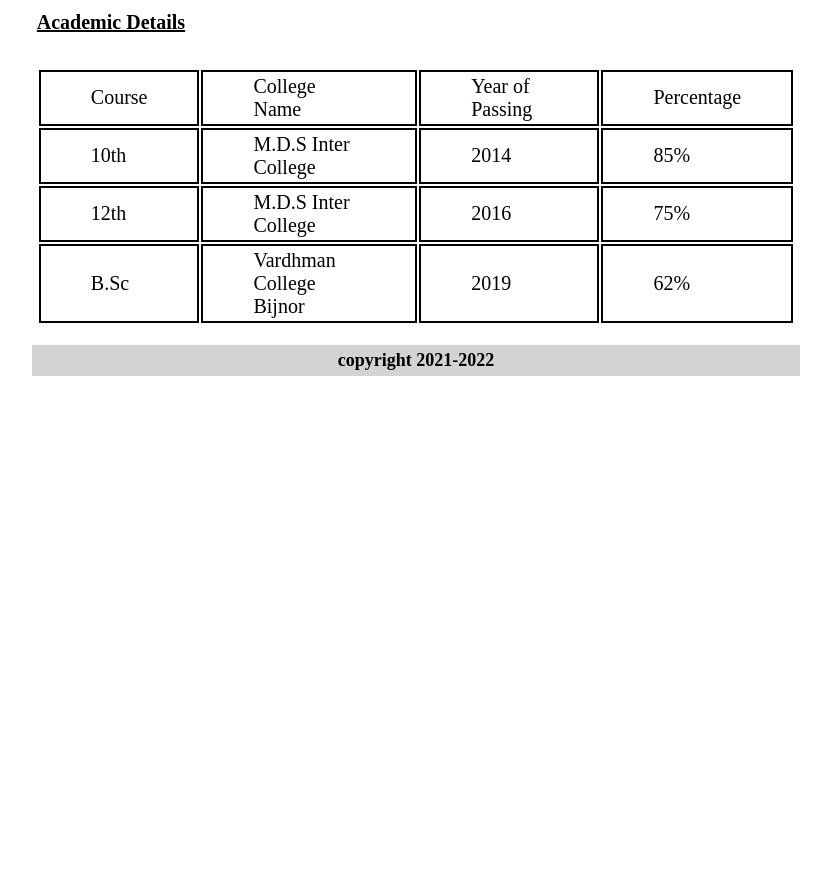
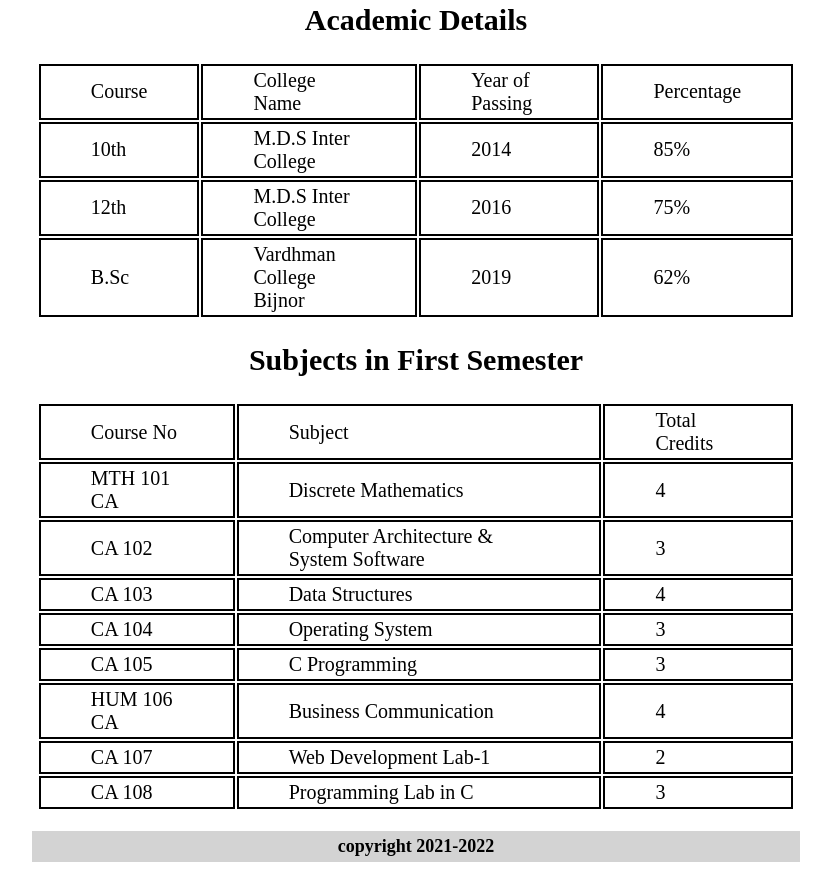
Before and after one commit to rahul-5699/rahul-5699.github.io, a plain HTML site: page first_web_assignment/about_yourself.html in a window 1280 px wide. Shown: the part 522-1404 px from the top of the page, without its empty margins (224-1055 px from the left). Before the commit the page ends 918 px from the top, so only its background shows below. Drawn offline with Linux system fonts and the light colour scheme.

Commit message:
some changes done

```diff
--- a/first_web_assignment/about_yourself.html
+++ b/first_web_assignment/about_yourself.html
@@ -25,7 +25,7 @@
         <li>Travelling</li>
     </ol>
     <div class="course">
-        <h5>Academic Details</h5>
+        <h2>Academic Details</h2>
         <table>
             <thead>
             <tr>
@@ -60,6 +60,68 @@
             </tbody>
         </table>
     </div>
+
+    <div class="course">
+        <h2>Subjects in First Semester</h2>
+        <table>
+           <thead>
+
+                <tr>
+                    <td>Course No</td>
+                     <td>Subject</td>
+                     <td>Total Credits</td>
+                 </tr>
+
+
+           </thead>
+           <tbody>
+            <tr>
+                <td>MTH 101 CA</td>
+                <td>Discrete Mathematics</td>
+                <td>4</td>
+            </tr>
+            <tr>
+               <td>CA 102</td>
+               <td>Computer Architecture & System Software</td>
+               <td>3</td>
+           </tr>
+           <tr>
+               <td>CA 103</td>
+               <td>Data Structures</td>
+               <td>4</td>
+           </tr>
+           <tr>
+               <td>CA 104</td>
+               <td>Operating System</td>
+               <td>3</td>
+           </tr>
+           <tr>
+               <td>CA 105</td>
+               <td>C Programming</td>
+               <td>3</td>
+           </tr>
+           <tr>
+               <td>HUM 106 CA</td>
+               <td>Business Communication</td>
+               <td>4</td>
+           </tr>
+           <tr>
+               <td>CA 107</td>
+               <td>Web Development Lab-1</td>
+               <td>2</td>
+           </tr>
+           <tr>
+               <td>CA 108</td>
+               <td>Programming Lab in C</td>
+               <td>3</td>
+           </tr>
+           </tbody>
+           <tfoot>
+
+           </tfoot>
+        </table>
+    </div>
+
 </main>
 
     <footer>
--- a/first_web_assignment/makeup.css
+++ b/first_web_assignment/makeup.css
@@ -60,10 +60,3 @@ td {
   border: 2px solid black;
   font-size: 20px;
   padding: 3px 50px;
-}
-
-h5 {
-  font-size: 20px;
-  text-decoration: underline;
-  font-weight: bold;
-}
```
